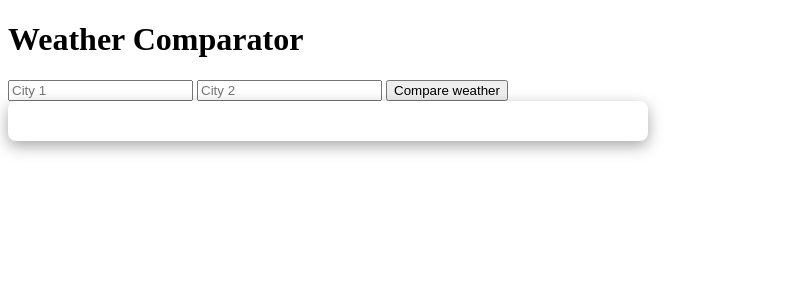
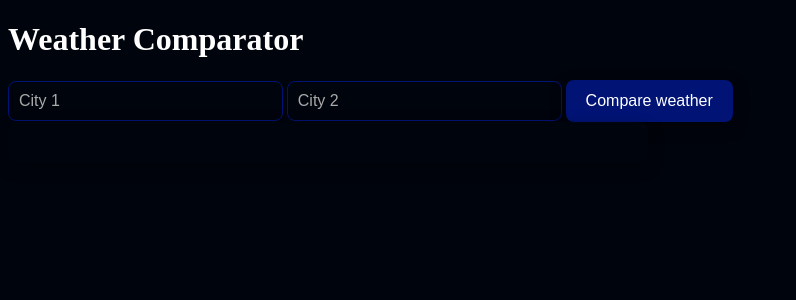
Before and after one commit to alkkuma1/Django-Flask-FastAPIProjects, a Django app: page / in a window 1280 px wide. Shown: the top 300 px of the page, without its empty margins (0-796 px from the left). Run offline with Django 5.2, Linux system fonts and the light colour scheme.

Commit message:
CSS changes

```diff
--- a/weather_app/weather_app/static/styles.css
+++ b/weather_app/weather_app/static/styles.css
@@ -2,11 +2,12 @@
     display: flex;
     justify-content: space-between;
     align-items: flex-start;
+    background-color: #00040d;
 }
 
 .city-container {
     box-shadow: rgba(0, 0, 0, 0.35) 0px 5px 15px;
-    background-color: #fff;
+    background-color: #00040d;
     padding: 20px;
     border-radius: 8px;
     width: 48%; /* Adjust width to fit two containers side by side */
@@ -33,14 +34,53 @@
 }
 
 .forecast-container tr:nth-child(even) {
-    background-color: #f2f2f2;
+    background-color: #00040d;
 }
 
 .forecast-container tr:hover {
-    background-color: #ddd;
+    background-color: #011375;
 }
 
 .forecast-container th {
-    background-color: #5f57ca;
+    background-color: #011375;
     color: white;
 }
+
+
+body {
+    background-color: #00040d;
+    color: #ffffff;
+}
+
+input[type="text"] {
+    background-color: #00040d;
+    color: #ffffff;
+    border: 1px solid #011375;
+    padding: 10px;
+    border-radius: 8px;
+    width: 20%; /* Adjust width as needed */
+    max-width: 600px;
+    font-size: 16px;
+}
+
+input[type="text"]::placeholder {
+    color: #aaa; /* Lighter placeholder color for contrast */
+}
+
+
+button {
+    background-color: #011375;
+    color: #ffffff;
+    border: none;
+    padding: 12px 20px;
+    border-radius: 8px;
+    font-size: 16px;
+    cursor: pointer;
+    box-shadow: rgba(0, 0, 0, 0.35) 0px 5px 15px;
+}
+
+button:hover {
+    background-color: #00040d;
+    color: #ffffff;
+    border: 1px solid #011375;
+}
```
Also changed, not shown: weather_app/README.md.
